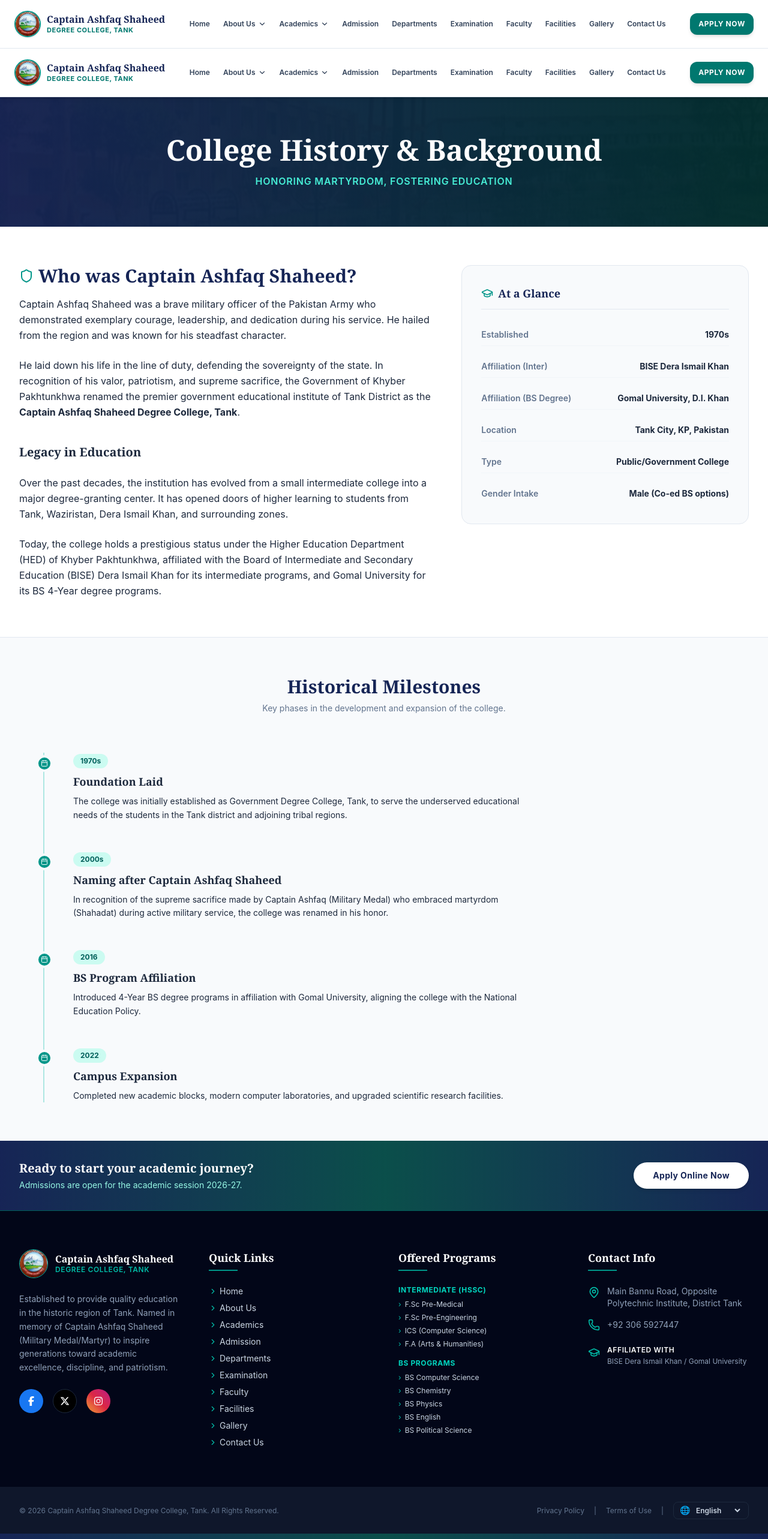
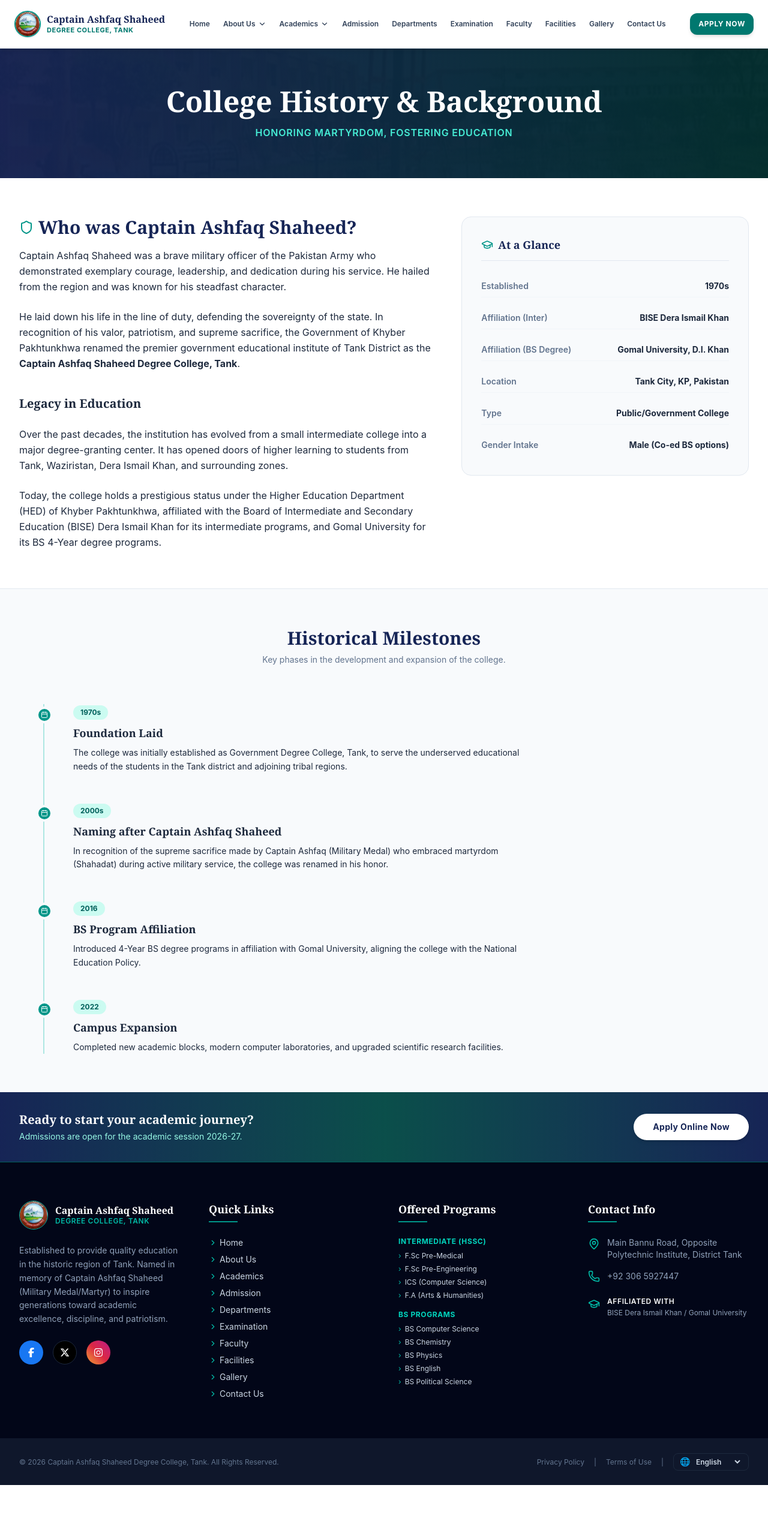
Before and after one commit to tanveermedaveer-jpg/gdc-tank-website, a React (Vite) app: page /about/history in a window 1280 px wide. Shown: the top 2566 px of the page at 60% size. After the commit the page ends 2476 px from the top, so only its background shows below. Built offline with nearby package versions, Linux system fonts and the light colour scheme.

Commit message:
Update History.jsx

```diff
--- a/src/pages/About/History.jsx
+++ b/src/pages/About/History.jsx
@@ -1,6 +1,4 @@
 import React from 'react';
-import Navbar from '../../components/Navbar';
-import Footer from '../../components/Footer';
 import { Milestone, Shield, Calendar, Users, GraduationCap } from 'lucide-react';
 import campusImg from '../../assets/campus.png';
 import { useLanguage } from '../../context/LanguageContext';
@@ -42,9 +40,6 @@ export default function History() {
 
   return (
     <div className="min-h-screen flex flex-col">
-      {/* Navbar */}
-      <Navbar />
-
       <div className="flex-grow">
         {/* Banner */}
         <section className="bg-slate-900 text-white py-16 relative">
@@ -180,9 +175,6 @@ export default function History() {
           </div>
         </section>
       </div>
-
-      {/* Footer */}
-      <Footer />
     </div>
   );
 }
```
